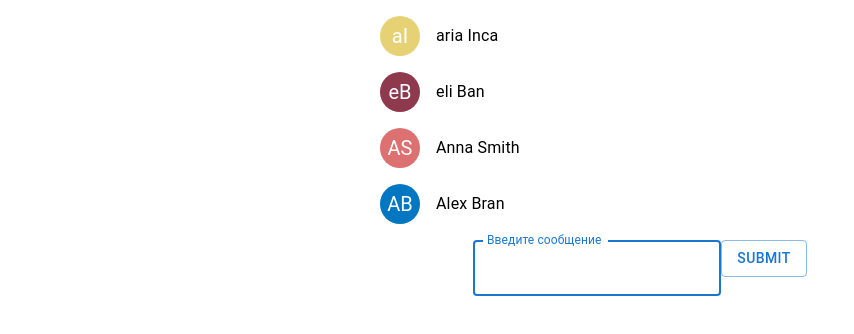
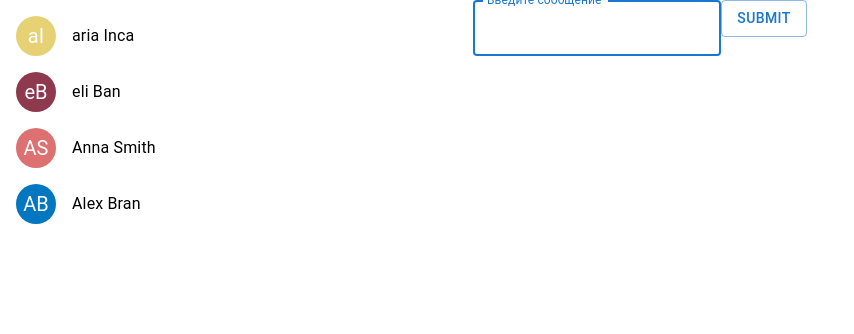
Before and after one commit to Alaya95/react-messenger, a React (Create React App) app: page / in a window 1280 px wide. Shown: the top 334 px of the page, without its empty margins (0-854 px from the left). Built offline with nearby package versions, Linux system fonts and the light colour scheme.

Commit message:
add grids

```diff
--- a/src/App.js
+++ b/src/App.js
@@ -4,7 +4,7 @@ import { useState, useRef, useEffect } from 'react';
 import { AUTHORS } from './components/utils/constants';
 import { MessageList } from './components/MessageList/MessageList';
 import './App.css';
-import { Container } from '@mui/material';
+import { Container, Grid } from '@mui/material';
 
 const chats = [
   { id: 1, name: 'aria', family: 'Inca' },
@@ -40,11 +40,15 @@ function App() {
 
   return (
     <div className="App">
-      <Container maxWidth="sm">
-        <ChatsList chats={chats} />
-        <MessageList messages={messages} />
-        <Form onSubmit={sendMessages} />
-      </Container>
+      <Grid container rowSpacing={1} columnSpacing={{ xs: 1, sm: 2, md: 3 }}>
+        <Grid item xs={2} sm={4} md={4}>
+          <ChatsList chats={chats} />
+        </Grid>
+        <Grid item xs={2} sm={8} md={4}>
+          <MessageList messages={messages} />
+          <Form onSubmit={sendMessages} />
+        </Grid>
+      </Grid>
     </div>
   );
 }
```
